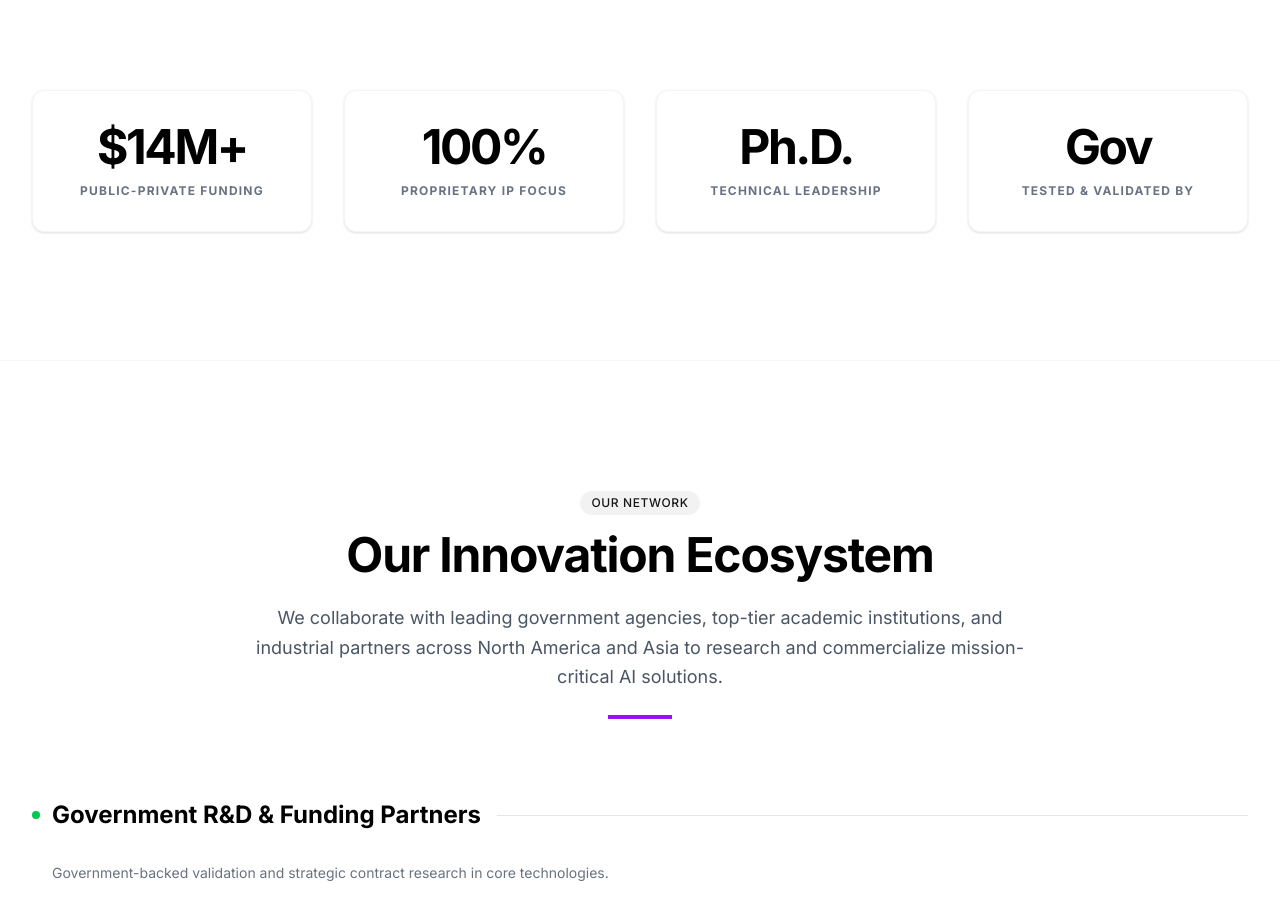
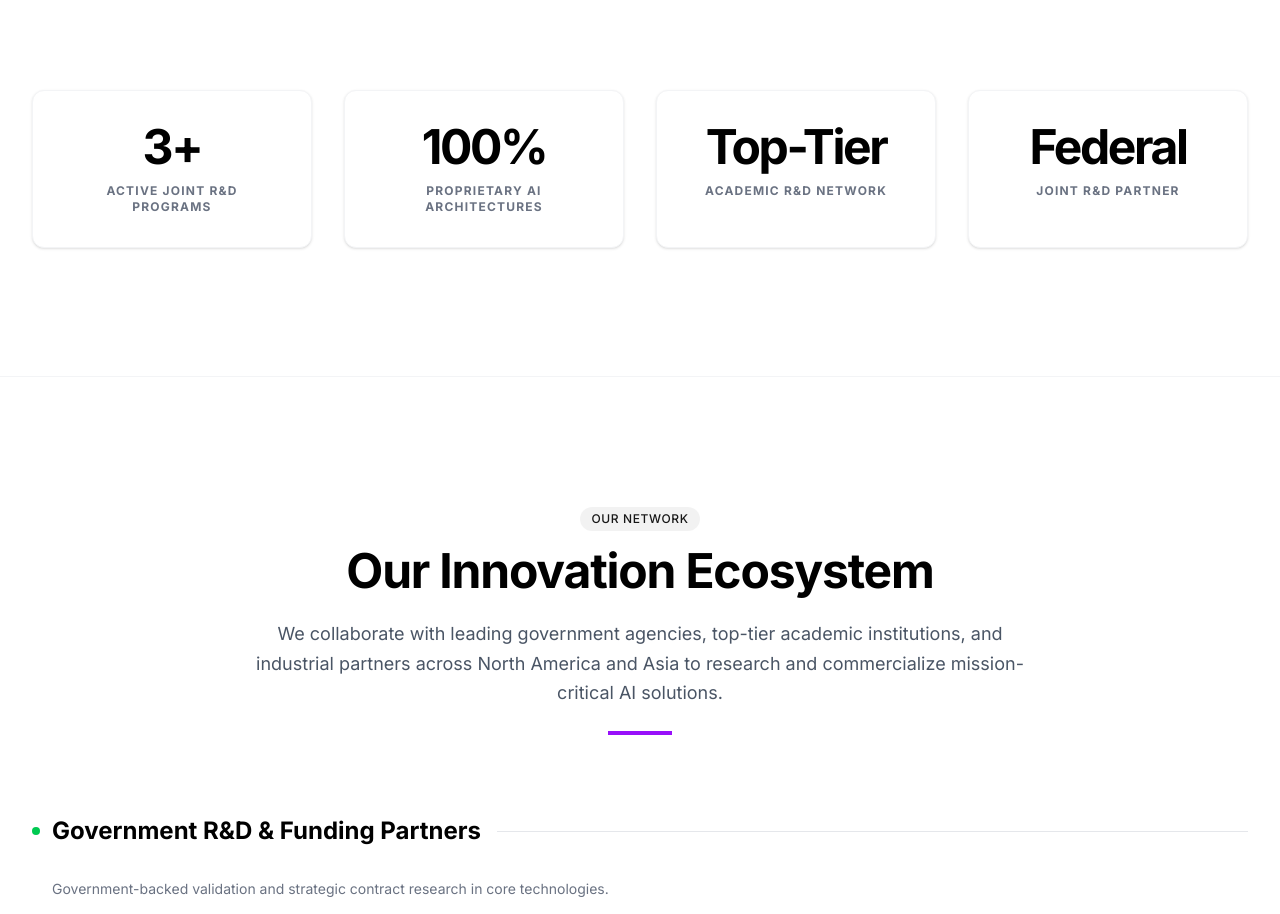
Before and after one commit to UnleashifAI/website, a Next.js app: page / in a window 1280 px wide. Shown: the part 1920-2834 px from the top of the page. Built offline with nearby package versions, Linux system fonts and the light colour scheme.

Commit message:
refactor: Separate  to founder profile only, replace company stats with factual R&D achievements

```diff
--- a/components/AboutSection.tsx
+++ b/components/AboutSection.tsx
@@ -79,10 +79,10 @@ const AboutSection = () => {
         <ScrollReveal delay={0.2}>
         <div className="mt-24 grid grid-cols-1 md:grid-cols-2 lg:grid-cols-4 gap-8">
           {[
-            { number: '$14M+', label: 'Public-Private Funding' },
-            { number: '100%', label: 'Proprietary IP Focus' },
-            { number: 'Ph.D.', label: 'Technical Leadership' },
-            { number: 'Gov', label: 'Tested & Validated By' }
+            { number: '3+', label: 'Active Joint R&D Programs' },
+            { number: '100%', label: 'Proprietary AI Architectures' },
+            { number: 'Top-Tier', label: 'Academic R&D Network' },
+            { number: 'Federal', label: 'Joint R&D Partner' }
           ].map((stat, index) => (
             <div
               key={index}
```
